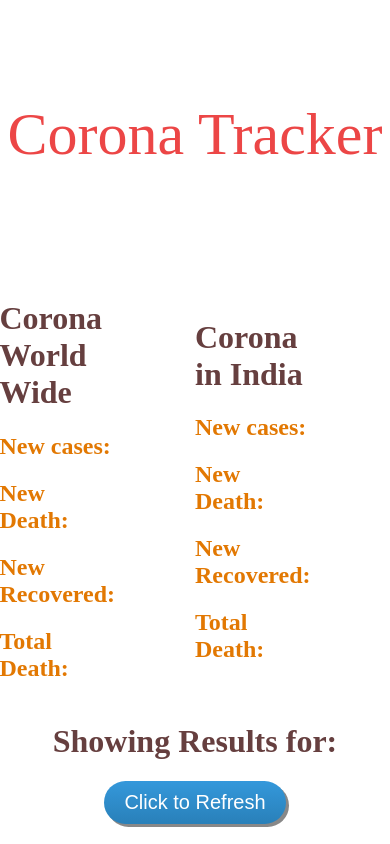
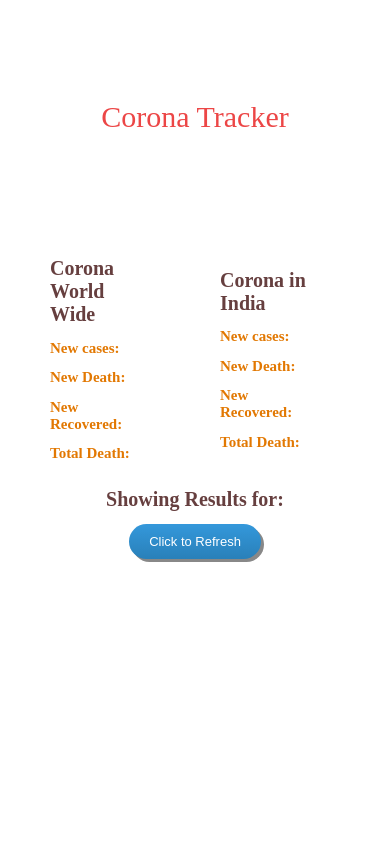
Before and after one commit to sapthagiri-web-dev/Covid-Tracker, a plain HTML site: page index.html in a window 390 px wide. Drawn offline with Linux system fonts and the light colour scheme.

Commit message:
corona tracker added media query

```diff
--- a/styles/style.scss
+++ b/styles/style.scss
@@ -50,6 +50,32 @@
   }
 }
 
+@media all and (max-width: 700px) {
+  header {
+    font-size: 30px;
+  }
+  .main-container {
+    margin-left: 50px;
+    .corona-container {
+      width: 120px;
+      h1 {
+        font-size: 20px;
+      }
+      h2 {
+        font-size: 15px;
+      }
+    }
+  }
+  .bottom-container {
+    h1 {
+      font-size: 20px;
+    }
+    .refresh {
+      font-size: 13px;
+    }
+  }
+}
+
 ////////////////////////////////////////////////
 .refresh {
   background: #3498db;
```
Also changed, not shown: index.html (+1 -1 lines), styles/style.css, 1 other file.
